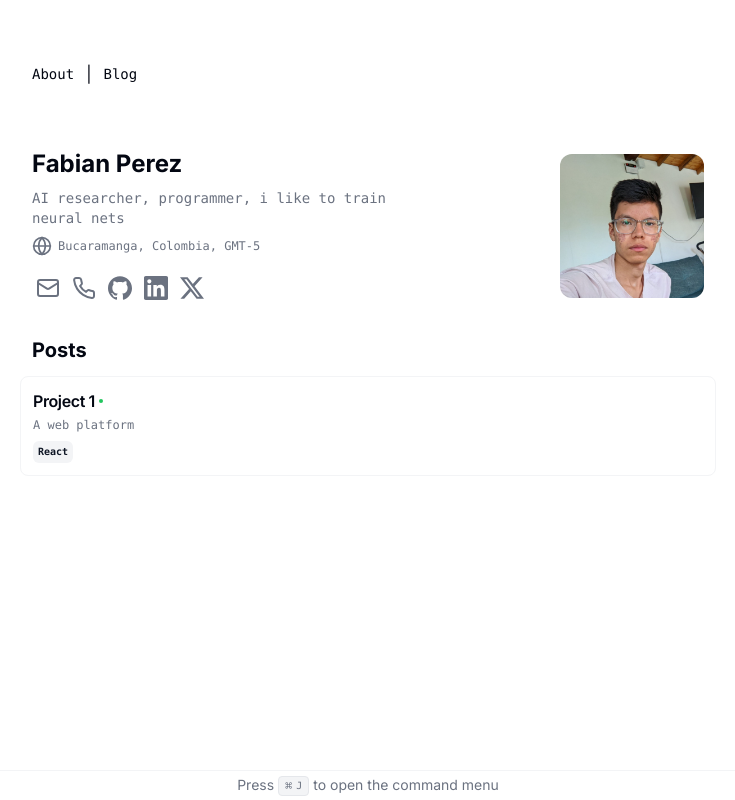
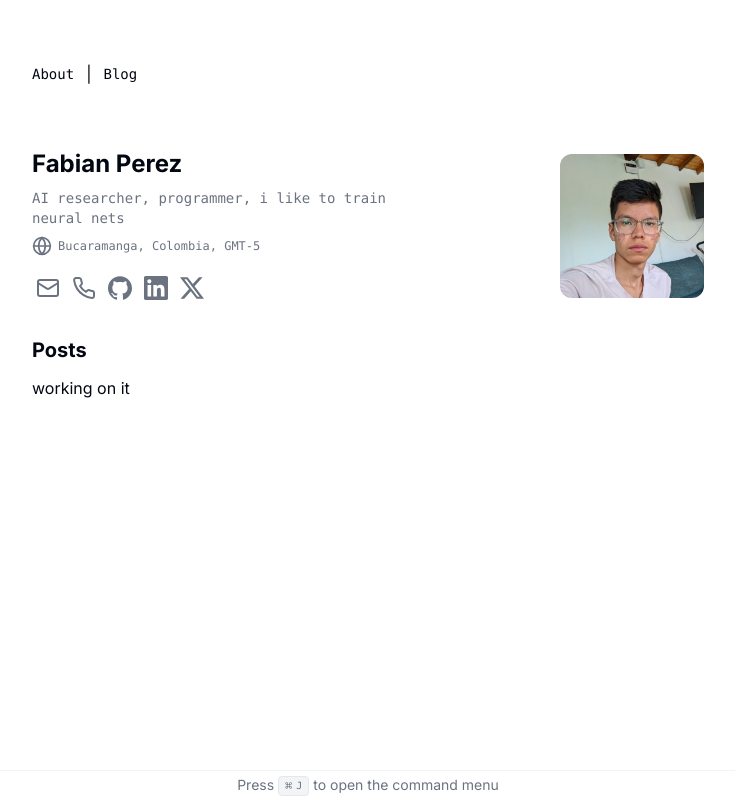
Before and after one commit to Factral/factral.github.io, a Next.js app: page /blog in a window 1280 px wide. Shown: the whole page, without its empty margins (272-1007 px from the left). Built offline with nearby package versions, Linux system fonts and the light colour scheme.

Commit message:
added some projects

```diff
--- a/src/app/blog/page.tsx
+++ b/src/app/blog/page.tsx
@@ -107,18 +107,10 @@ export default function Blog() {
 
         <Section className="print-force-new-page scroll-mb-16">
           <h2 className="text-xl font-bold">Posts</h2>
-          <div className="-mx-3 grid grid-cols-1 gap-3 print:gap-2">
-            {RESUME_DATA.projects.map((project) => {
-              return (
-                <ProjectCard
-                  key={project.title}
-                  title={project.title}
-                  description={project.description}
-                  tags={project.techStack}
-                  link={"link" in project ? project.link.href : undefined}
-                />
-              );
-            })}
+          <div className="grid grid-cols-1 gap-3 print:gap-2">
+
+                working on it
+
           </div>
         </Section>
 
--- a/src/data/resume-data.tsx
+++ b/src/data/resume-data.tsx
@@ -37,7 +37,7 @@ export const RESUME_DATA = {
     social: [
       {
         name: "GitHub",
-        url: "https://github.com/Factrak",
+        url: "https://github.com/Factral",
         icon: GitHubIcon,
       },
       {
@@ -64,22 +64,45 @@ export const RESUME_DATA = {
     "Deep Learning",
     "Privacy Preserving Deep Learning",
     "Vision Transformers",
-    "Node.js",
+    "React/NextJS",
     "Applied Machine Learning",
     "Software Development",
+    "Data Analysis"
   ],
   projects: [
     {
-      title: "Project 1",
+      title: "Lineas Hospitalarias web",
       techStack: [
-        "React"
+        "React",  "TailwindCSS", "Firebase"
       ],
-      description: "A web platform",
-      logo: ConsultlyLogo,
+      description: "A platform for the management of products and services of the entity",
       link: {
-        label: "consultly.com",
-        href: "https://consultly.com/",
+        label: "demo vercel",
+        href: "https://biomedical-unab.vercel.app/",
+      },
+    },
+    {
+      title: "SkyWatch App",
+      techStack: [
+        "Flutter", "Dart", "Firebase"
+      ],
+      description: "An app for the control of the personal and the devices installed by the company",
+      link: {
+        label: "demo web",
+        href: "https://sky-watch-app.web.app/",
+      },
+    },
+    {
+      title: "Segmentation of wounds",
+      techStack: [
+        "Pytorch", "Deep Learning", "Computer Vision"
+      ],
+      description: "A project for the segmentation of wounds in images",
+      link: {
+        label: "github repo",
+        href: "https://github.com/Factral/segmentacion-automatica-de-heridas",
       },
     }
+
   ],
 } as const;
```
